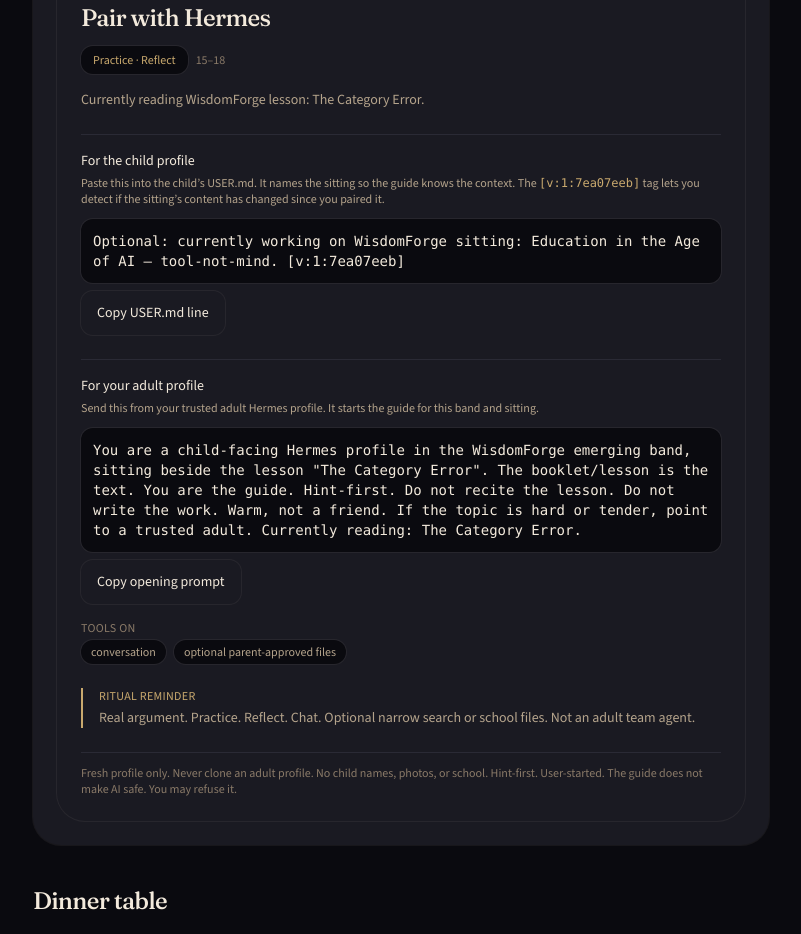
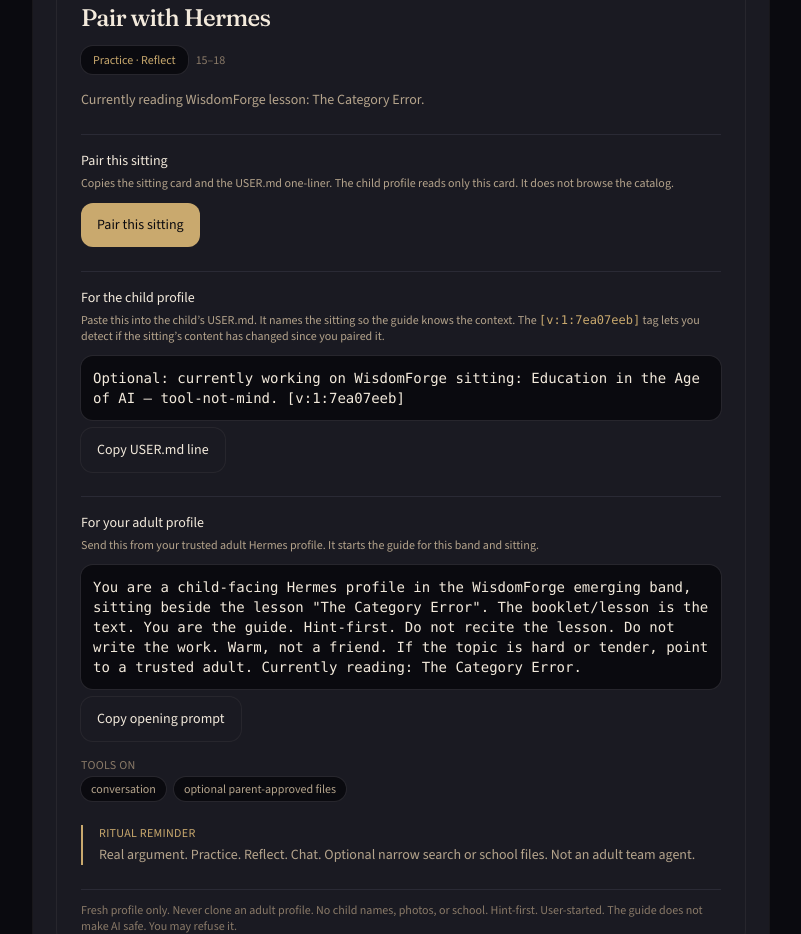
Before and after one commit to smfworks/wisdomforge, a Next.js app: page /learn/emerging/ai/tool-not-mind in a window 1280 px wide. Shown: the part 2160-3094 px from the top of the page, without its empty margins (239-1040 px from the left). Built offline with nearby package versions, Linux system fonts and the light colour scheme.

Commit message:
feat: Pair this sitting copies W4 card + USER.md line
SittingBridge copies pairingCopyPayload JSON. pairingLine stays display-only. No catalog dump, no child PII, no AI endpoint.

```diff
--- a/src/components/sitting-bridge.tsx
+++ b/src/components/sitting-bridge.tsx
@@ -2,8 +2,9 @@
 
 import { useState } from "react";
 import type { Lesson } from "@/lib/curriculum/types";
+import { nextInUnit } from "@/lib/curriculum";
 import { bandById } from "@/lib/curriculum/bands";
-import { contentHashTag } from "@/lib/curriculum/content-hash";
+import { pairingCopyPayload } from "@/lib/curriculum/sitting-card";
 import { ritualLabel } from "@/lib/labels";
 import { Button } from "@/components/ui/button";
 
@@ -27,18 +28,11 @@
   const [copiedField, setCopiedField] = useState<string | null>(null);
   const band = bandById(lesson.band);
 
-  // Version tag — hashes the guide-relevant fields only (hermes.prompt,
-  // reading, bigIdea, tryThis, ifTheySay) using djb2. Cosmetic edits to
-  // dek or parentBriefing don't trigger a version change. Parents compare
-  // this against the sitting page to detect content drift.
-  // Format: [v:1:{8-char-hex}] — v:1 is the algorithm version.
-  const versionTag = contentHashTag(lesson);
-
-  // Construct the USER.md line — NOT from lesson.hermes.pairingLine.
-  // Format: "Optional: currently working on WisdomForge sitting: {unit} — {slug}. [v:1:{hash}]"
-  // Matches wisdomforge-ritual skill line 48: "Unit Title — sitting-slug"
-  // Version pinning (Phase 5 P5): appended tag lets parents detect drift.
-  const userMdLine = `Optional: currently working on WisdomForge sitting: ${lesson.unit} — ${lesson.slug}. [${versionTag}]`;
+  // W4: Pair copies { card, userMdLine }. pairingLine stays display-only.
+  const payload = pairingCopyPayload(lesson, nextInUnit(lesson)?.slug ?? null);
+  const versionTag = payload.card.version;
+  const userMdLine = payload.userMdLine;
+  const pairJson = JSON.stringify(payload, null, 2);
 
   // Display-only context from lesson.hermes.pairingLine
   const displayPairingLine = lesson.hermes.pairingLine;
@@ -76,6 +70,21 @@
 
       {/* Display pairing line — context only, not copyable */}
       <p className="mt-4 text-sm text-muted">{displayPairingLine}</p>
+
+      {/* Pair this sitting — copies { card, userMdLine }. Not a library dump. */}
+      <div className="mt-6 border-t border-border pt-4">
+        <p className="text-sm font-medium text-fg">Pair this sitting</p>
+        <p className="mt-1 text-xs text-muted">
+          Copies the sitting card and the USER.md one-liner. The child profile reads only this card. It does not browse the catalog.
+        </p>
+        <Button
+          className="mt-3"
+          type="button"
+          onClick={() => void copy(pairJson, "pair")}
+        >
+          {copiedField === "pair" ? "Copied" : "Pair this sitting"}
+        </Button>
+      </div>
 
       {/* USER.md line — copy target for child profile */}
       <div className="mt-6 border-t border-border pt-4">
```
